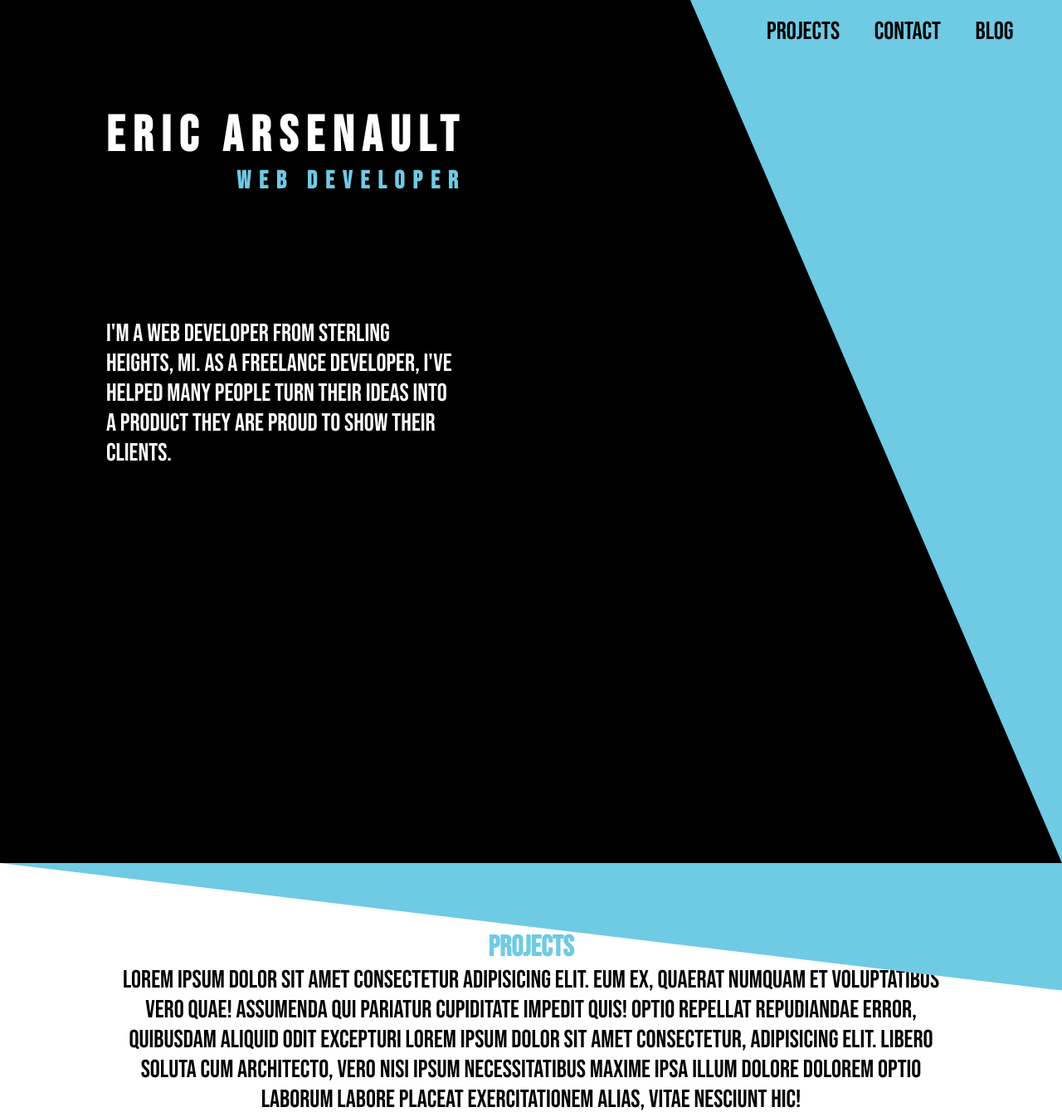
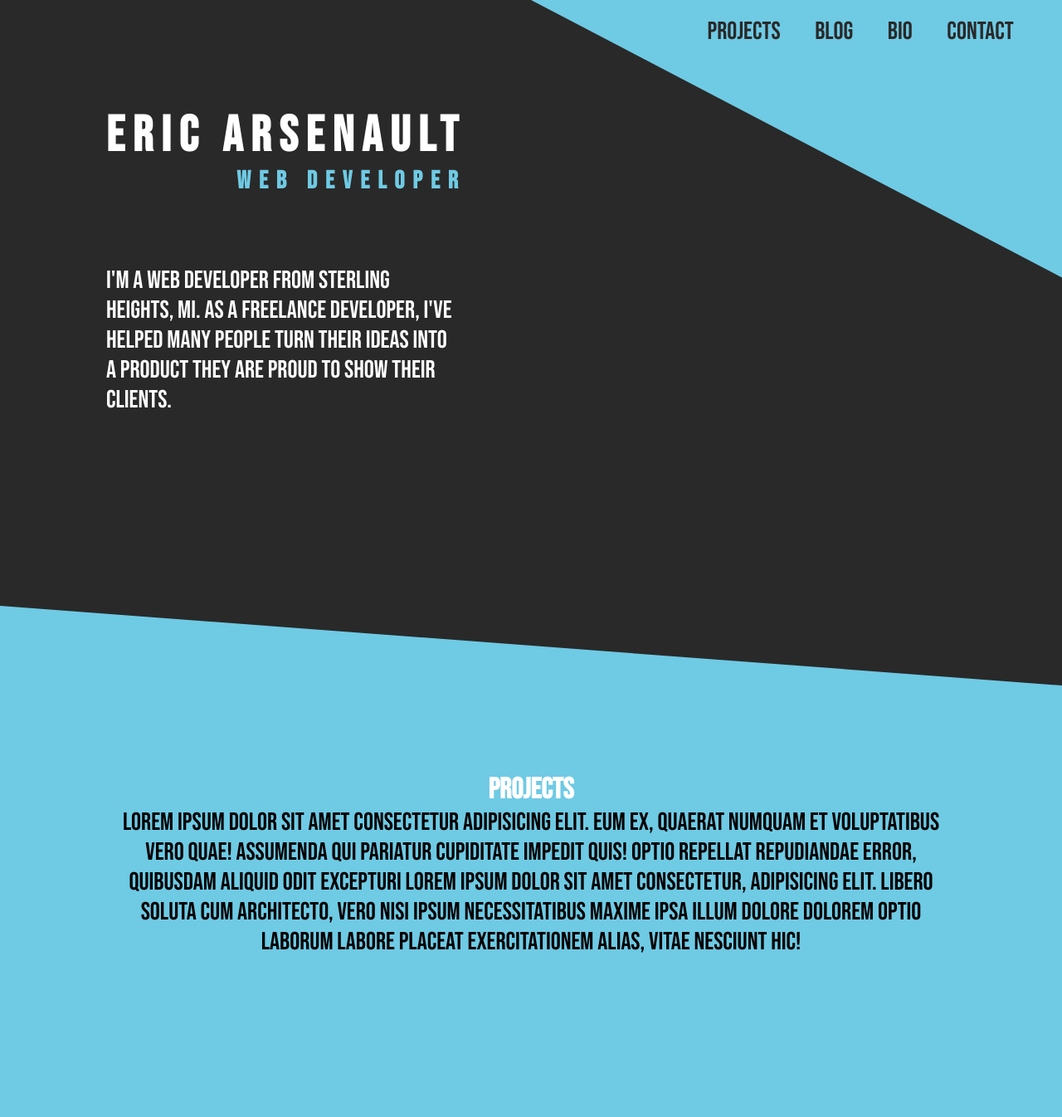
Before and after one commit to ericswkshp/ericarsenault, a website: page index.html in a window 1280 px wide. Shown: the top 1346 px of the page at 83% size. Drawn offline with Linux system fonts and the light colour scheme.

Commit message:
converted to sass

```diff
--- a/index.html
+++ b/index.html
@@ -12,22 +12,23 @@
     rel="stylesheet"
   </head>
   <body>
-    <div class="nav-container">
-      <ul class="nav">
-        <li class="nav-list-items">Projects</li>
-        <li class="nav-list-items">Contact</li>
-        <li class="nav-list-items">Blog</li>
+    <div class="nav">
+      <ul class="nav__group">
+        <li class="nav__list-items">Projects</li>
+        <li class="nav__list-items">Blog</li>
+        <li class="nav__list-items">Bio</li>
+        <li class="nav__list-items">Contact</li>
       </ul>
     </div>
 
-    <div class="title-container">
-      <div class="title-sub-box">
-        <h1 class="title">Eric Arsenault</h1>
-        <h2 class="sub-title">Web Developer</h2>
+    <div class="title-box__container">
+      <div class="title-box__sub-box">
+        <h1 class="title-box__title">Eric Arsenault</h1>
+        <h2 class="title-box__sub-title">Web Developer</h2>
       </div>
 
-      <div class="intro-container">
-        <p class="intro-box">
+      <div class="intro-box__container">
+        <p class="intro-box__paragraph">
           I'm a web developer from Sterling Heights, MI. As a freelance
           developer, I've helped many people turn their ideas into a product
           they are proud to show their clients.
@@ -36,7 +37,7 @@
     </div>
 
     <div class="projects">
-      <h3 class="projects-title">Projects</h3>
+      <h3 class="projects__title">Projects</h3>
       <p>
         Lorem ipsum dolor sit amet consectetur adipisicing elit. Eum ex, quaerat
         numquam et voluptatibus vero quae! Assumenda qui pariatur cupiditate
--- /dev/null
+++ b/sass/main.scss
@@ -0,0 +1,88 @@
+@import "base/base";
+@import "base/animations";
+@import "base/typography";
+@import "base/utilities";
+
+$color-primary: #6fcae4;
+$color-secondary: #292929;
+$color-tertiary: #ffffff;
+
+* {
+  padding: 0;
+  margin: auto;
+  box-sizing: border-box;
+}
+
+html {
+  background-color: $color-primary;
+  font-size: 62.5%;
+  font-family: "Bebas Neue", cursive;
+}
+
+.nav {
+  position: absolute;
+  right: 3%;
+  padding-top: 2rem;
+
+  &__list-items {
+    font-size: 3rem;
+    color: $color-secondary;
+    display: inline-block;
+    margin: 0 2rem;
+    text-transform: uppercase;
+  }
+}
+
+.title-box {
+  &__container {
+    background-color: $color-secondary;
+    height: 110vh;
+    clip-path: polygon(50% 0%, 100% 38%, 100% 100%, 0 100%, 0 0);
+  }
+
+  &__sub-box {
+    position: absolute;
+    margin-top: 10%;
+    margin-left: 10%;
+    letter-spacing: 1rem;
+  }
+
+  &__title {
+    color: $color-tertiary;
+    font-size: 6rem;
+  }
+
+  &__sub-title {
+    color: $color-primary;
+    font-size: 3rem;
+    position: absolute;
+    right: 0;
+  }
+}
+
+.intro-box {
+  &__container {
+    position: absolute;
+    margin-top: 25%;
+    margin-left: 10%;
+    width: 33%;
+    color: $color-tertiary;
+    font-size: 3rem;
+  }
+}
+
+.projects {
+  position: relative;
+  margin-top: -15rem;
+  padding: 20rem 10%;
+  margin-bottom: 5rem;
+  background-color: $color-primary;
+  font-size: 3rem;
+  height: 80vh;
+  text-align: center;
+  clip-path: polygon(0 0, 100% 15%, 100% 100%, 0% 100%);
+
+  &__title {
+    color: $color-tertiary;
+  }
+}
```
Also changed, not shown: package.json (added, +22 -0 lines), css/style.css, sass/abstracts/_functions.scss (added), sass/abstracts/_mixins.scss (added), sass/abstracts/_variables.scss (added), sass/base/_animations.scss (added), sass/base/_base.scss (added), sass/base/_typography.scss (added), sass/base/_utilities.scss (added), sass/pages/_home.scss (added), 1 other file.
